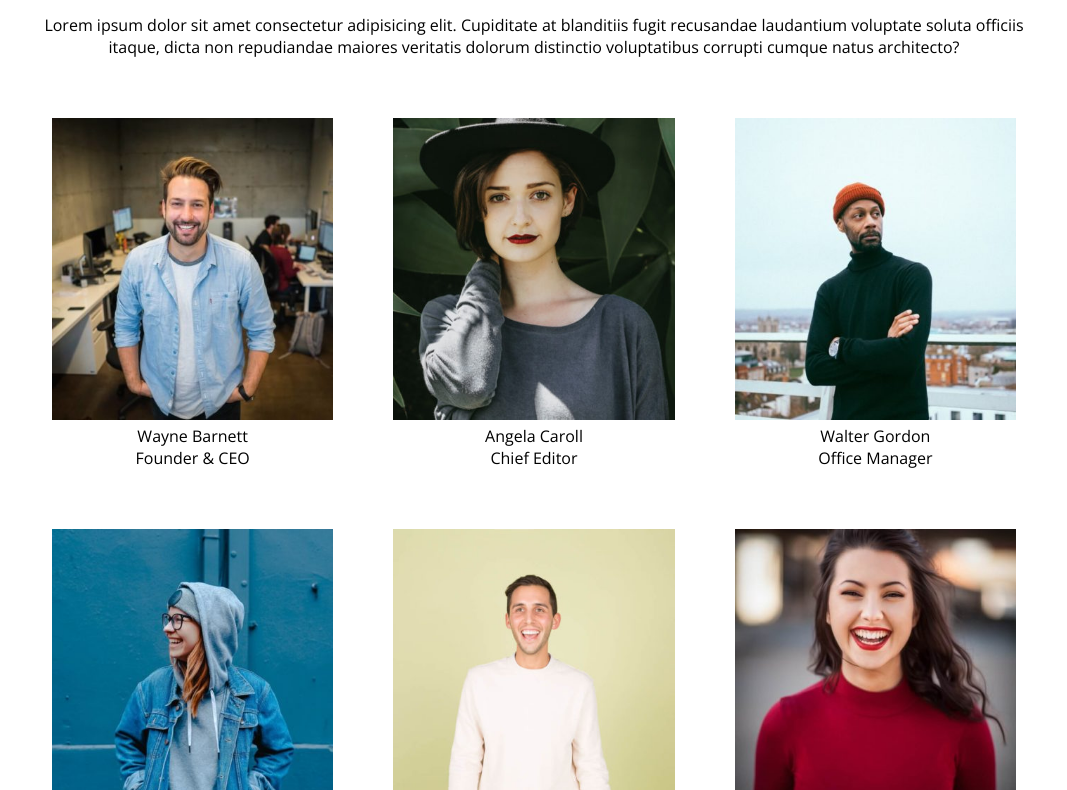
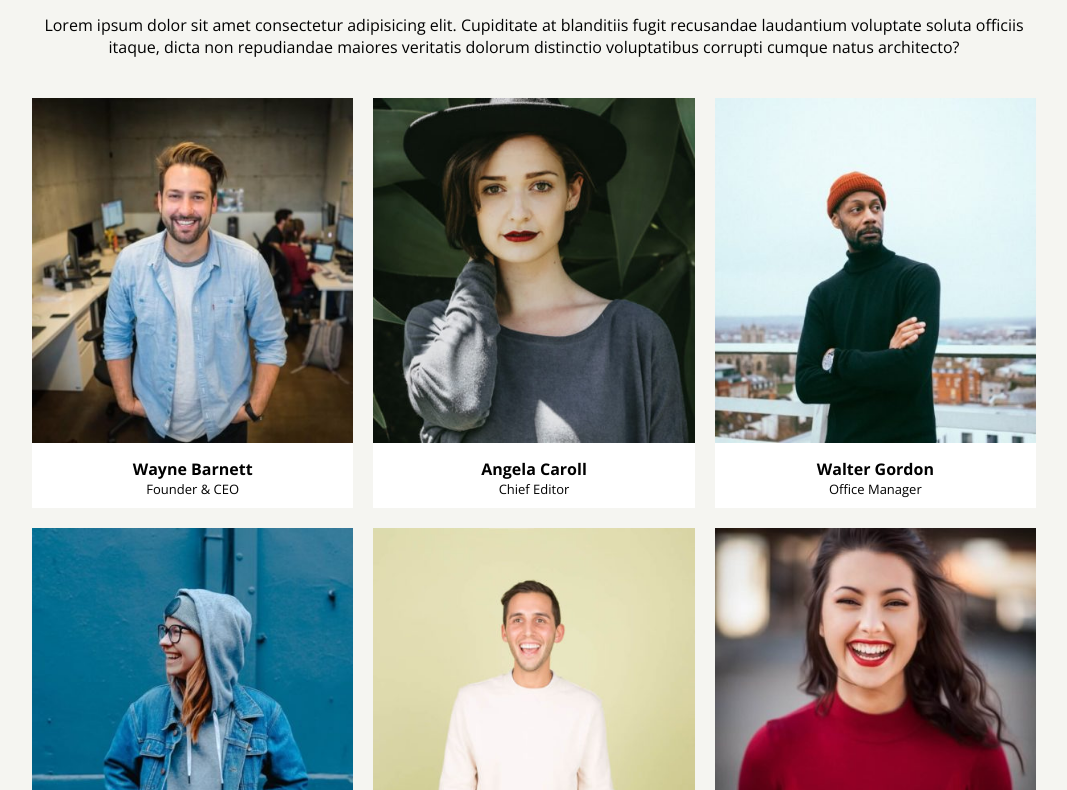
Before and after one commit to iachinimarta/js-our-team, a plain HTML site: page index.html in a window 1280 px wide. Shown: the part 59-849 px from the top of the page, without its empty margins (106-1173 px from the left). Drawn offline with nearby package versions, Linux system fonts and the light colour scheme.

Commit message:
Modifiche: - definite nuove classi nel foglio di stile - modificato il metodo per stampare in main.js - aggiunto container in html

```diff
--- a/css/style.css
+++ b/css/style.css
@@ -9,6 +9,10 @@ html {
 }
 
 main {
+    background-color: #F5F5F1;
+}
+
+.container {
     width: 80%;
     margin: auto;
     text-align: center;
@@ -18,16 +22,27 @@ p {
     margin: 30px 0;
 }
 
-.container {
+.cards-container {
     display: flex;
     flex-wrap: wrap;
 }
 
 .card {
     width: calc(100% / 3);
-    padding: 30px;
+    border: 10px solid #F5F5F1;
+    background-color: white;
 }
 
 .card-img {
     width: 100%;
 }
+
+.card-name {
+    padding-top: 10px;
+    font-weight: bold;
+}
+
+.card-role {
+    padding-bottom: 10px;
+    font-size: 13px;
+}
--- a/index.html
+++ b/index.html
@@ -12,20 +12,20 @@
     </head>
     <body>
         <main>
+            <div class="container">
                 <h1>OUR TEAM</h1>
                 <p>Lorem ipsum dolor sit amet consectetur adipisicing elit. Cupiditate at blanditiis fugit recusandae laudantium voluptate soluta officiis itaque, dicta non repudiandae maiores veritatis dolorum distinctio voluptatibus corrupti cumque natus architecto?</p>
-            <div class="container">
+                <div class="cards-container">
                     <div class="card"> </div>
                     <div class="card"> </div>
                     <div class="card"> </div>
                     <div class="card"> </div>
                     <div class="card"> </div>
                     <div class="card"> </div>
-
+                </div>
             </div>
         </main>
 
-        </div>
         <script type="text/javascript" src="js/main.js"></script>
     </body>
 </html>
--- a/js/main.js
+++ b/js/main.js
@@ -51,6 +51,6 @@ for (let i = 0; i < team.length; i++) {
 
     imageSrc = team[i].immagine;
 
-    cards[i].innerHTML =  `<img class="card-img" src="img/${imageSrc}">` + names + "<br>" + roles;
+    cards[i].innerHTML =  `<img class="card-img" src="img/${imageSrc}">` + `<div class="card-name">${names}</div>` + `<div class="card-role">${roles}</div>`;
 
 }
```
Also changed, not shown: 1 other file. Lines whose indentation alone changed are shown as unchanged.
